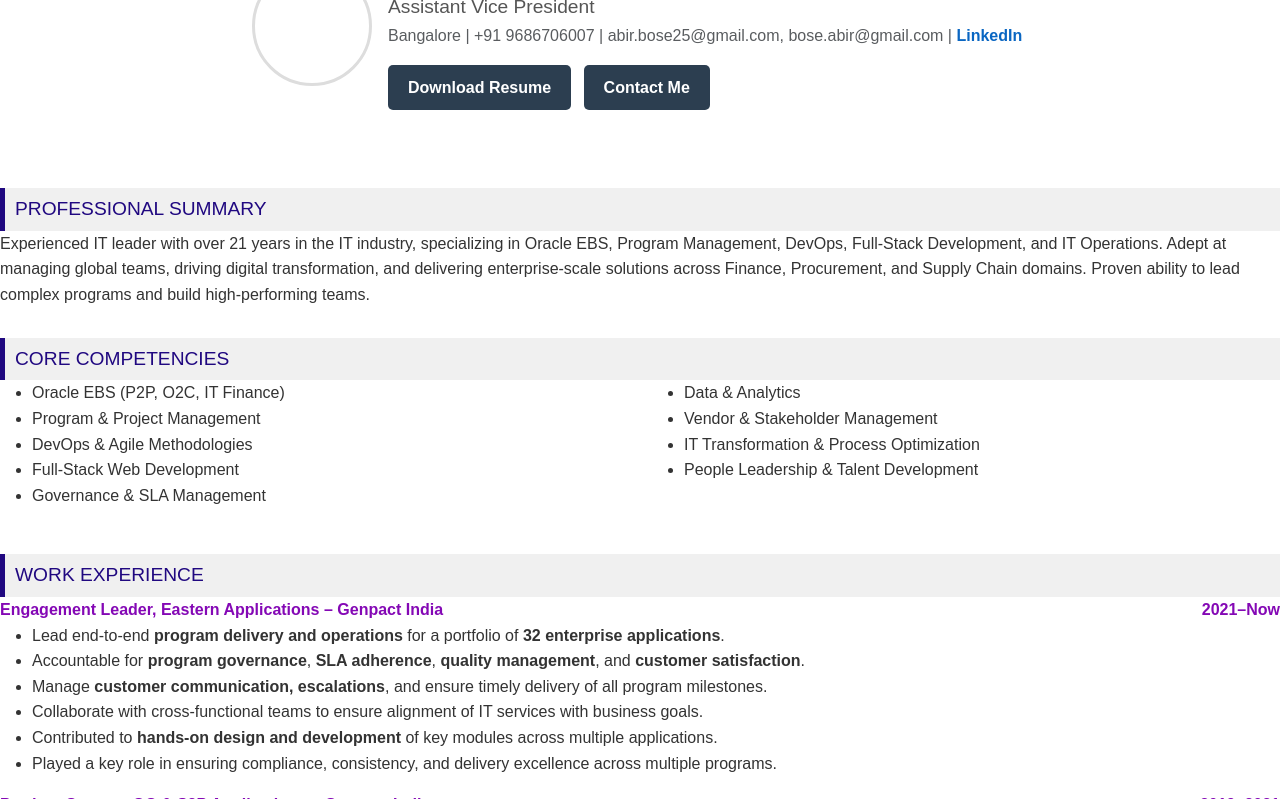
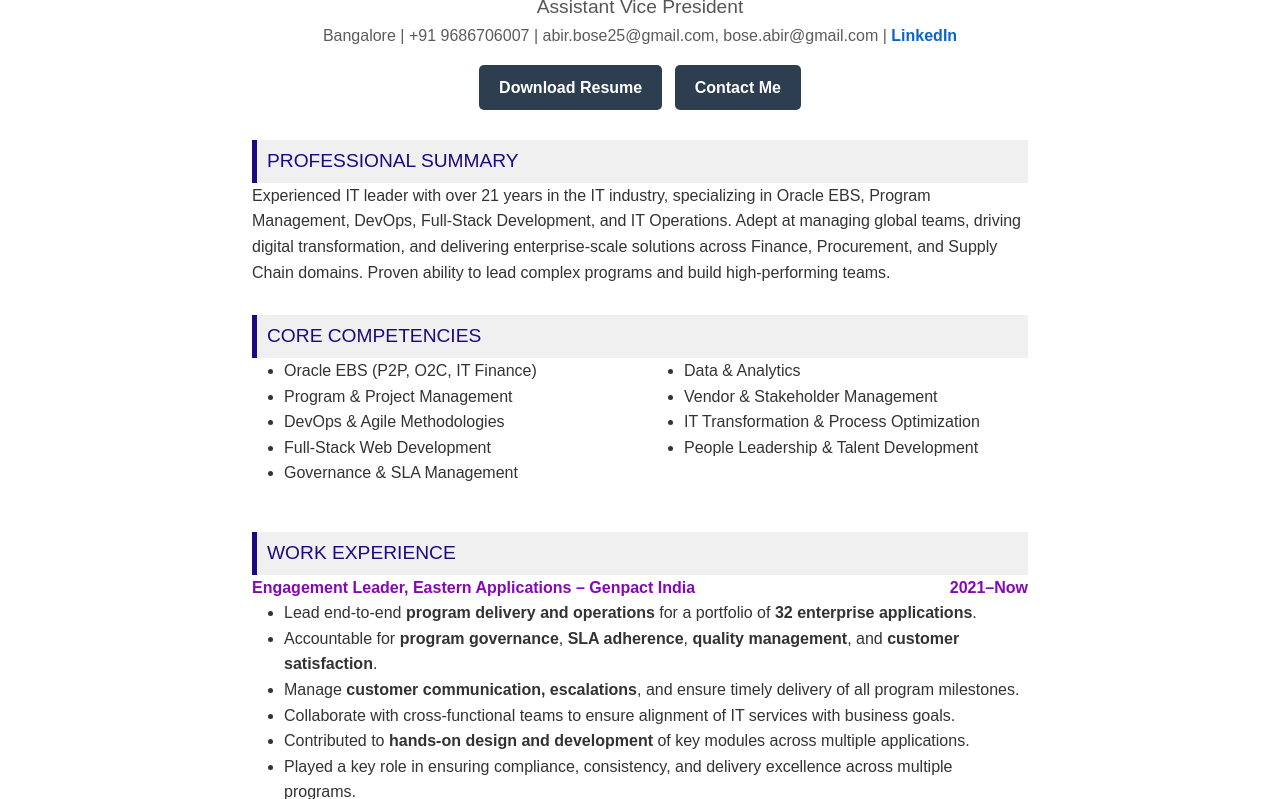
Before and after one commit to AbirEdu/Resume, a plain HTML site: page index.html in a window 1280 px wide. Shown: the part 83-882 px from the top of the page. Drawn offline with nearby package versions, Linux system fonts and the light colour scheme.

Commit message:
tenth  version

```diff
--- a/index.html
+++ b/index.html
@@ -128,25 +128,13 @@
   text-decoration: underline;
   color: #004182;
 }
-.profile-img {
-  width: 120px;       /* adjust size */
-  height: 120px;
-  border-radius: 50%; /* make it circular */
-  object-fit: cover;
-  border: 3px solid #ddd;
-}
   </style>
 </head>
 
 <body>
   <!-- WRAPPED CONTENT FOR PDF -->
- <div id="resumeContent" class="container py-4">
-  <div class="d-flex align-items-center mb-4 text-center text-md-start">
-    <!-- Profile Image -->
-    <img src="your-image.jpg" alt="Profile Photo" class="profile-img me-3">
-
-    <!-- Name and Details -->
-    <div>
+  <div id="resumeContent" class="container py-4">
+    <div class="text-center mb-4">
       <div class="name">ABIR BOSE</div>
       <div class="title">Assistant Vice President</div>
       <div class="text-muted">
@@ -161,9 +149,6 @@
         <a href="mailto:abir.bose25@gmail.com" class="contact-btn">Contact Me</a>
       </div>
     </div>
-  </div>
-</div>
-
 
     <div class="section">
       <div class="section-title">Professional Summary</div>
```
